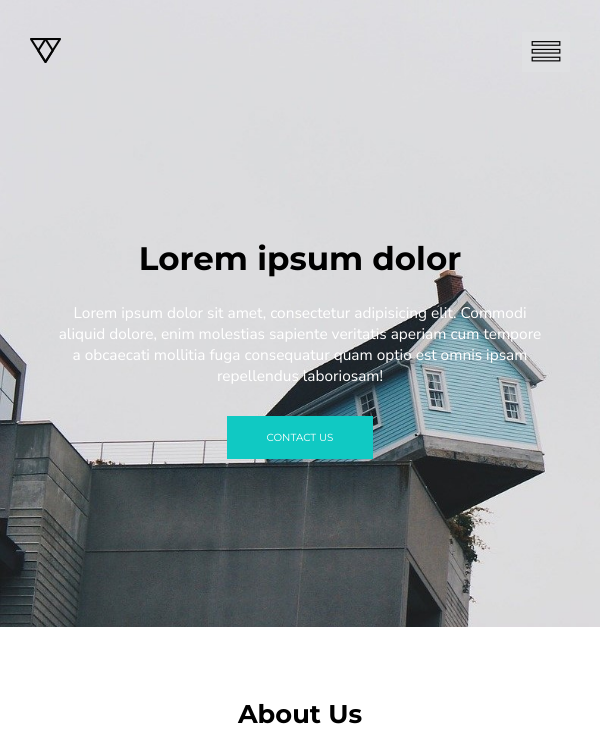
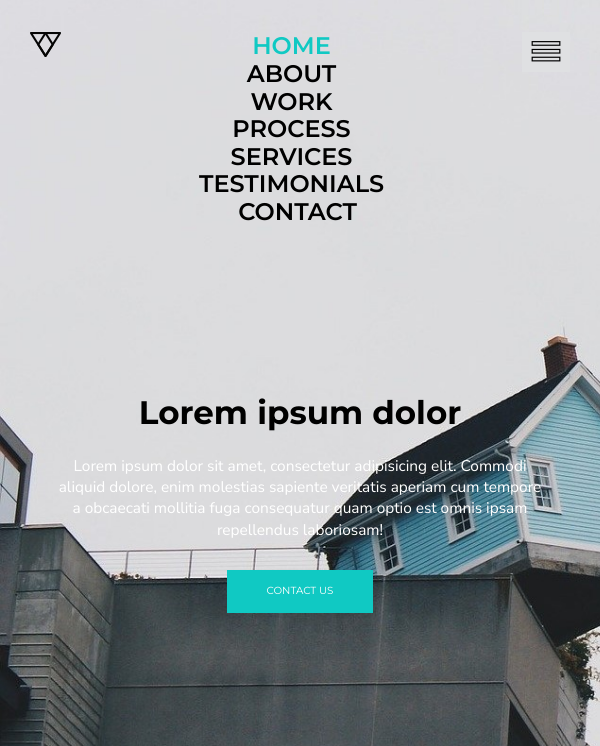
Before and after one commit to ltvnkvtl/first-project-on-git, a plain HTML site: page progect_1/index.html in a window 600 px wide. Both pictures are taken after a click on the button 546 px from the left and 52 px from the top of the page. Shown: the top 746 px of the page. Drawn offline with Linux system fonts and the light colour scheme.

Commit message:
JS for burger-menu

```diff
--- a/progect_1/css/responsive.css
+++ b/progect_1/css/responsive.css
@@ -112,6 +112,8 @@
 }
 
 
+
+
 @media (max-width: 700px) and (min-width: 451px) {
 
 	html {
@@ -120,6 +122,10 @@
 
 	.container--padding {
 		padding: 50px 0;
+	}
+
+	.nav__link {
+		font-size: 2.3rem;
 	}
 
 	.banner__container {
@@ -212,6 +218,10 @@
 
 @media (max-width: 950px) {
 
+	.header__top {
+		align-items: flex-start;
+	}
+
 	.nav__btn {
 		display: block;
 		background: #dfe0e2;
@@ -219,7 +229,17 @@
 	}
 
 	.header__nav {
-		display: none;
+		transform: translateY(-150%);
+		transition: 1s;
+	}
+
+	.nav__list {
+		flex-direction: column;
+
+	}
+
+	.nav__link {
+		font-size: 2rem;
 	}
 
 	.process__video {
--- a/progect_1/css/style.css
+++ b/progect_1/css/style.css
@@ -65,6 +65,7 @@ h1, h2, h3, h4,
 
 .nav__btn:hover {
 	transform: scale(1.1);
+	color: #10c9c3;
 }
 
 .nav__list {
@@ -96,7 +97,7 @@ h1, h2, h3, h4,
 
 .nav__link:hover {
 	color: #10c9c3;
-	font-weight: 700;
+	font-weight: 600;
 }
 
 .header__banner {
--- a/progect_1/index.html
+++ b/progect_1/index.html
@@ -19,8 +19,7 @@
 				<a href="#" class="logo">
 					<img src="images/logo.png" alt="logo">
 				</a>
-				<button type="button" class="nav__btn"><span class="pe-7s-menu pe-3x"></span></button>
-				<nav class="header__nav">
+				<nav class="header__nav" id="nav__list">
 					<ul class="nav__list">
 						<li class="nav__item"><a href="" class="nav__link nav__link--active">HOME</a></li>
 						<li class="nav__item"><a href="" class="nav__link">ABOUT</a></li>
@@ -31,6 +30,7 @@
 						<li class="nav__item"><a href="" class="nav__link">CONTACT</a></li>
 					</ul>
 				</nav>
+				<button type="button" class="nav__btn" id="nav__btn"><span class="pe-7s-menu pe-3x"></span></button>
 			</div>
 			<div class="header__banner inner-wrap">
 				<div class="banner__container">
--- a/progect_1/js/script.js
+++ b/progect_1/js/script.js
@@ -3,7 +3,9 @@ let dots = document.getElementsByClassName('dots__item'),
 	slides = document.getElementsByClassName('slides__item'),
 	prevBtn = document.getElementById('button__left'),
 	nextBtn = document.getElementById('button__right'),
-	slideIndex = 1;
+	slideIndex = 1,
+	navBtn = document.getElementById('nav__btn'),
+	navList = document.getElementById('nav__list');
 
 showSlides(slideIndex);
 
@@ -49,3 +51,14 @@ dotsArea.onclick = function(e) {
 		}
 	}
 }
+
+
+navBtn.onclick = function(e) {
+	if (navBtn.classList.contains('nav__btn--active')) {
+		navBtn.classList.remove('nav__btn--active');
+		navList.style.transform = "translateY(-150%)";
+	} else {
+		navBtn.classList.add('nav__btn--active');
+		navList.style.transform = "translateY(0)";
+	}
+}
```
